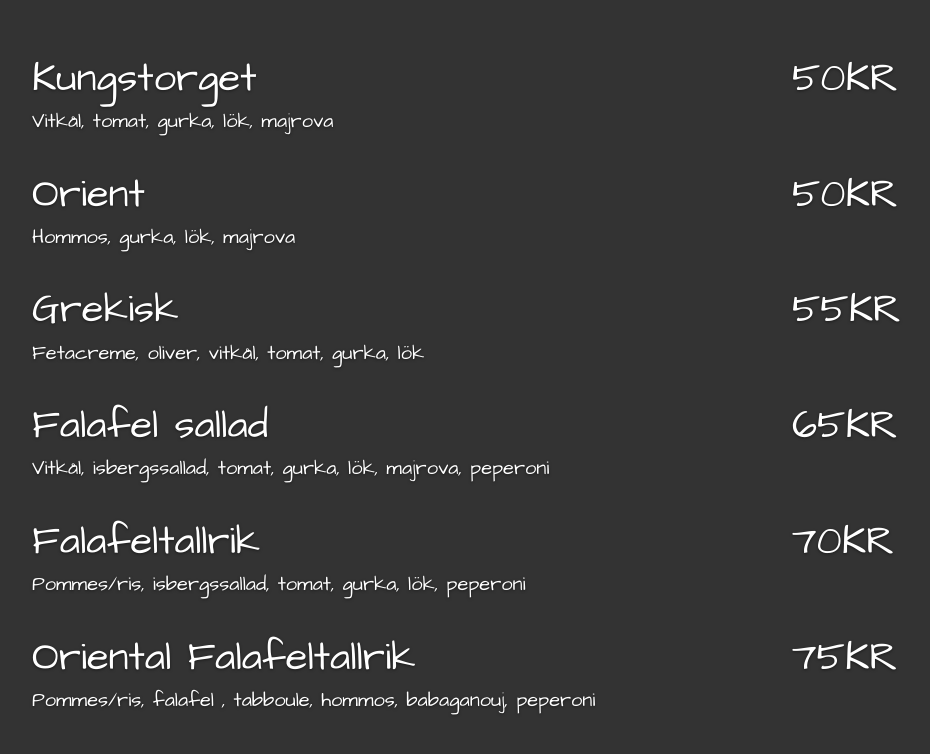
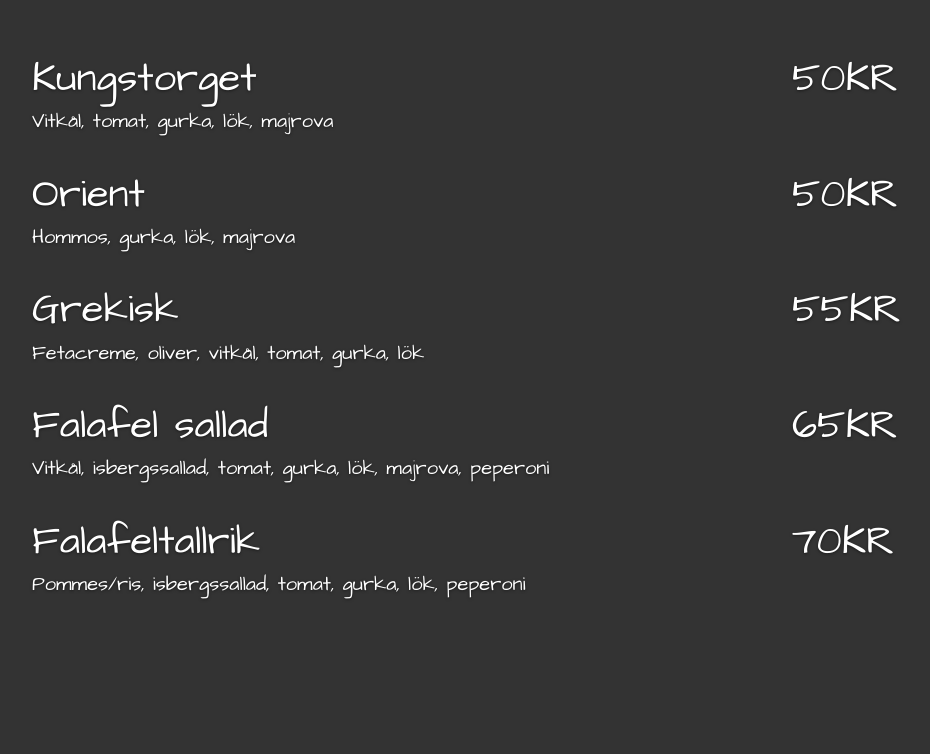
Before and after one commit to alphaPlusPlus/alphaplusplus.github.io, a plain HTML site: page menu.html in a window 1280 px wide. Shown: the whole page, without its empty margins (53-983 px from the left). Drawn offline with nearby package versions, Linux system fonts and the light colour scheme.

Commit message:
new updates

```diff
--- a/menu.html
+++ b/menu.html
@@ -73,16 +73,6 @@
 				70KR
 		   </div>
 		</div>
-		<!--Oriental Falafeltallrik-->
-		<div class="col-xs-12">
-		   <div class="col-xs-8 text-left">
-				Oriental Falafeltallrik
-				<p>Pommes/ris, falafel , tabboule, hommos, babaganouj, peperoni</p>
-		   </div>
-		   <div class="col-xs-4 text-left">
-				75KR
-		   </div>
-		</div>
 
       </div>
 
```
